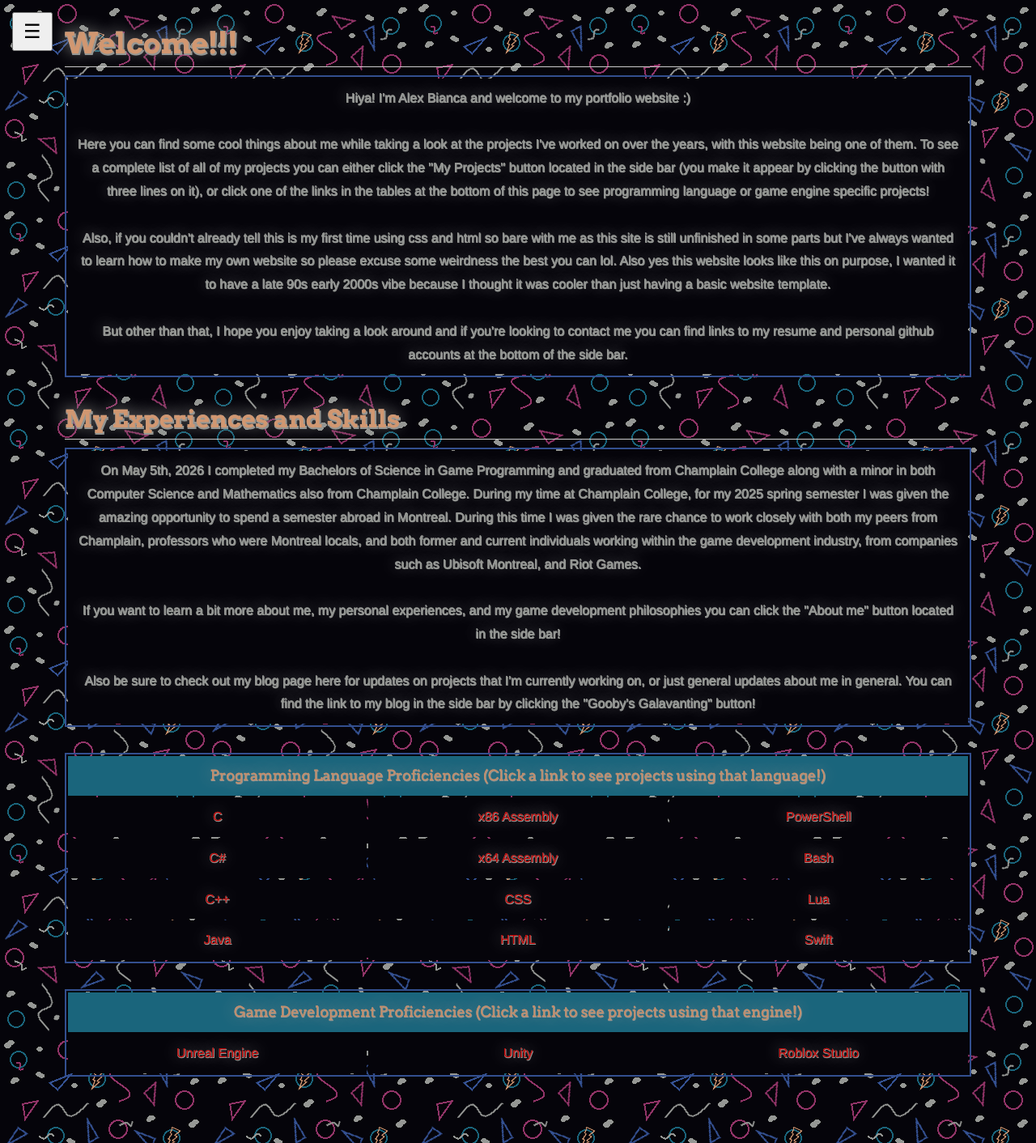
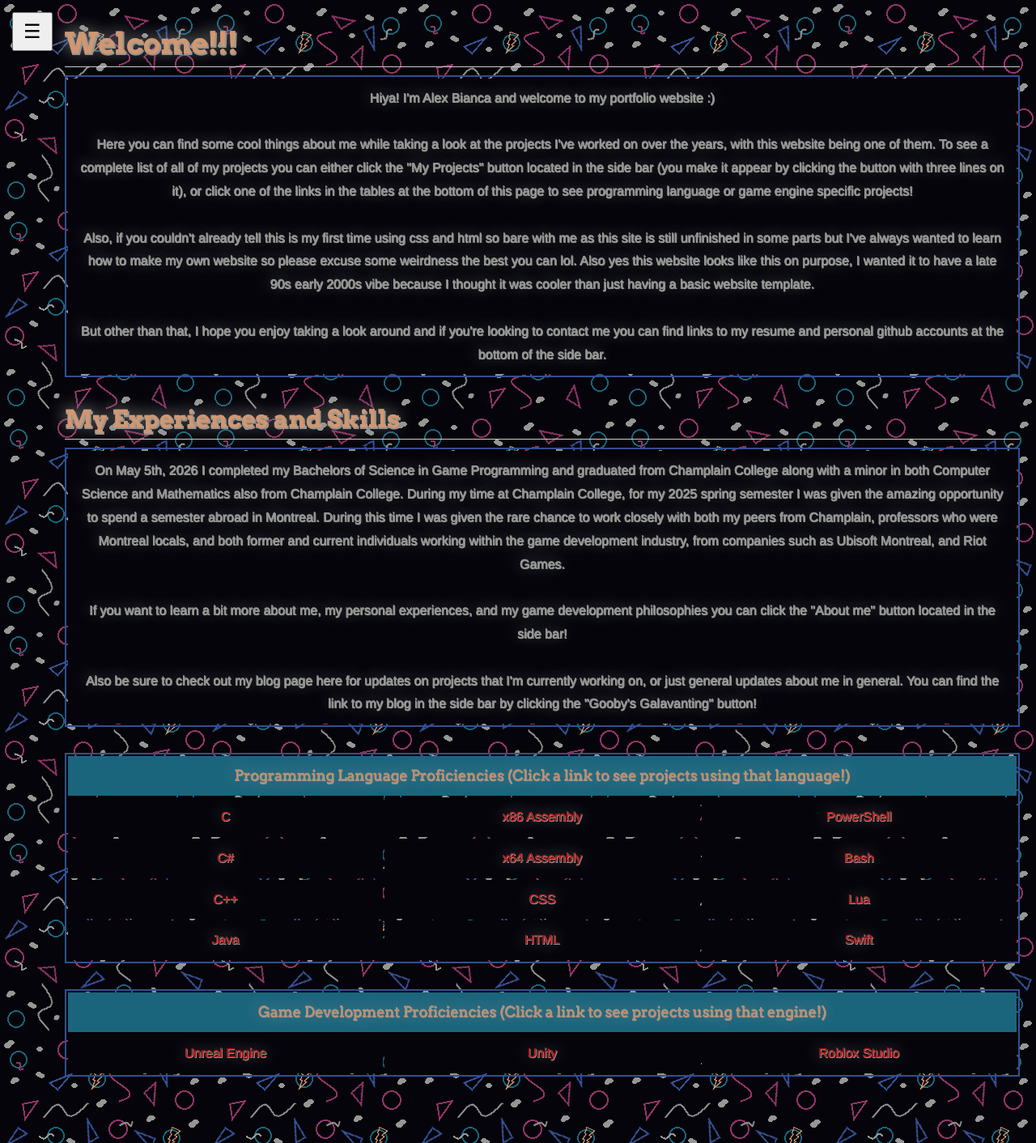
Before and after one commit to goobydaniels/goobydaniels.github.io, a Jekyll site: the page built from index.md, in a window 1280 px wide. Shown: the whole page at 81% size. Built offline with Jekyll 4.4.1, drawn with Linux system fonts in a browser that asks for light colours; our own code applies the rules of GitHub Pages for plain Markdown files.

Commit message:
i think i fixed most scaling on mobile

```diff
--- a/_sass/jekyll-theme-dinky.scss
+++ b/_sass/jekyll-theme-dinky.scss
@@ -31,7 +31,7 @@
 
 body {
   // Padding from the top of the page, horizontal padding, padding from the bottom of the page, also padding from the bottom of the page?
-  padding:10px 80px 0 0;
+  padding:10px 20px 0 0;
   font-family:"Helvetica Neue", Helvetica, Arial, sans-serif;
   // Generic text font size
 	font-size: 16px;
@@ -519,7 +519,13 @@
     margin:0;
   }
 
-  header, section, footer {
+  header {
+    float:none;
+    position:fixed;
+    width:auto;
+  }
+
+  section, footer {
     float:none;
     position:static;
     width:auto;
```
